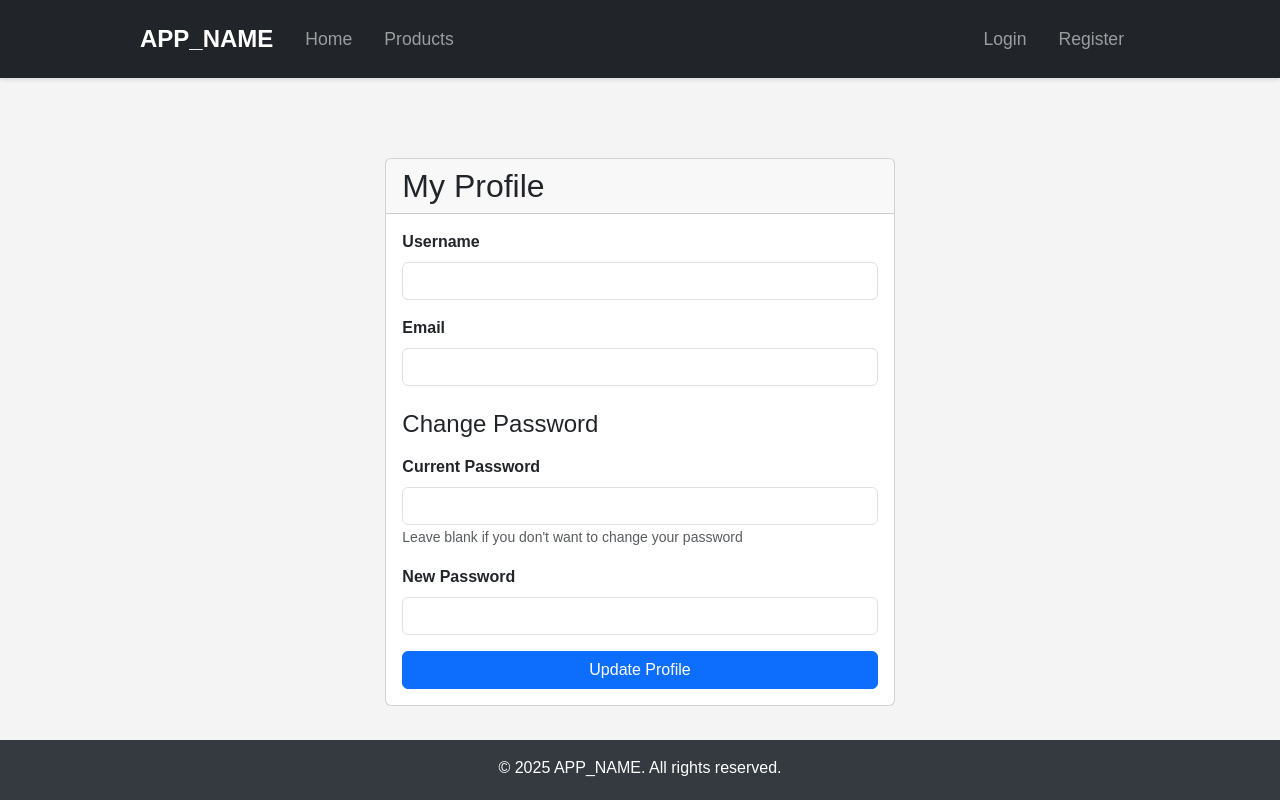
After one commit to TeletabiTrifasico/webshop2, a PHP site: page /webshop/app/views/user/profile.php in a window 1280 px wide. The commit adds this page. Run offline with PHP 8.4, Linux system fonts and the light colour scheme; the template is opened without the code that fills it, so the values that code supplies are empty; some libraries are stand-ins or nearby versions.

Commit message:
Functional User Profile Management

```diff
--- a/app/views/layouts/header.php
+++ b/app/views/layouts/header.php
@@ -27,7 +27,9 @@
                 <ul class="navbar-nav">
                     <?php if (isset($_SESSION['user_id'])): ?>
                         <li class="nav-item">
-                            <span class="nav-link">Welcome, <?= htmlspecialchars($_SESSION['username']) ?></span>
+                            <a href="/user/profile" class="nav-link">
+                                <?= htmlspecialchars($_SESSION['username']) ?>
+                            </a>
                         </li>
                         <li class="nav-item">
                             <a class="nav-link" href="/cart">
--- /dev/null
+++ b/app/views/user/profile.php
@@ -0,0 +1,73 @@
+<?php require_once __DIR__ . '/../layouts/header.php'; ?>
+
+<div class="container mt-4">
+    <div class="row justify-content-center">
+        <div class="col-md-8">
+            <div class="card">
+                <div class="card-header">
+                    <h2 class="mb-0">My Profile</h2>
+                </div>
+                <div class="card-body">
+                    <?php if (isset($error)): ?>
+                        <div class="alert alert-danger alert-dismissible fade show" role="alert">
+                            <?= $error ?>
+                            <button type="button" class="btn-close" data-bs-dismiss="alert" aria-label="Close"></button>
+                        </div>
+                    <?php endif; ?>
+
+                    <?php if (isset($success)): ?>
+                        <div class="alert alert-success alert-dismissible fade show" role="alert">
+                            <?= $success ?>
+                            <button type="button" class="btn-close" data-bs-dismiss="alert" aria-label="Close"></button>
+                        </div>
+                    <?php endif; ?>
+
+                    <form action="/user/profile/update" method="POST">
+                        <div class="mb-3">
+                            <label for="username" class="form-label"><strong>Username</strong></label>
+                            <input type="text" class="form-control" id="username" name="username"
+                                   value="<?= htmlspecialchars($user['username']) ?>" required>
+                        </div>
+
+                        <div class="mb-3">
+                            <label for="email" class="form-label"><strong>Email</strong></label>
+                            <input type="email" class="form-control" id="email" name="email"
+                                   value="<?= htmlspecialchars($user['email']) ?>" required>
+                        </div>
+
+                        <h4 class="mt-4 mb-3">Change Password</h4>
+                        <div class="mb-3">
+                            <label for="current_password" class="form-label"><strong>Current Password</strong></label>
+                            <input type="password" class="form-control" id="current_password" name="current_password">
+                            <small class="text-muted">Leave blank if you don't want to change your password</small>
+                        </div>
+
+                        <div class="mb-3">
+                            <label for="new_password" class="form-label"><strong>New Password</strong></label>
+                            <input type="password" class="form-control" id="new_password" name="new_password">
+                        </div>
+
+                        <div class="d-grid gap-2">
+                            <button type="submit" class="btn btn-primary">Update Profile</button>
+                        </div>
+                    </form>
+                </div>
+            </div>
+        </div>
+    </div>
+</div>
+
+<script>
+// Auto-hide alerts after 5 seconds
+document.addEventListener('DOMContentLoaded', function() {
+    setTimeout(function() {
+        const alerts = document.querySelectorAll('.alert');
+        alerts.forEach(function(alert) {
+            const bsAlert = new bootstrap.Alert(alert);
+            bsAlert.close();
+        });
+    }, 5000);
+});
+</script>
+
+<?php require_once __DIR__ . '/../layouts/footer.php'; ?>
```
Also changed, not shown: app/Controllers/UserController.php (added, +86 -0 lines), public/index.php (+10 -0 lines).
